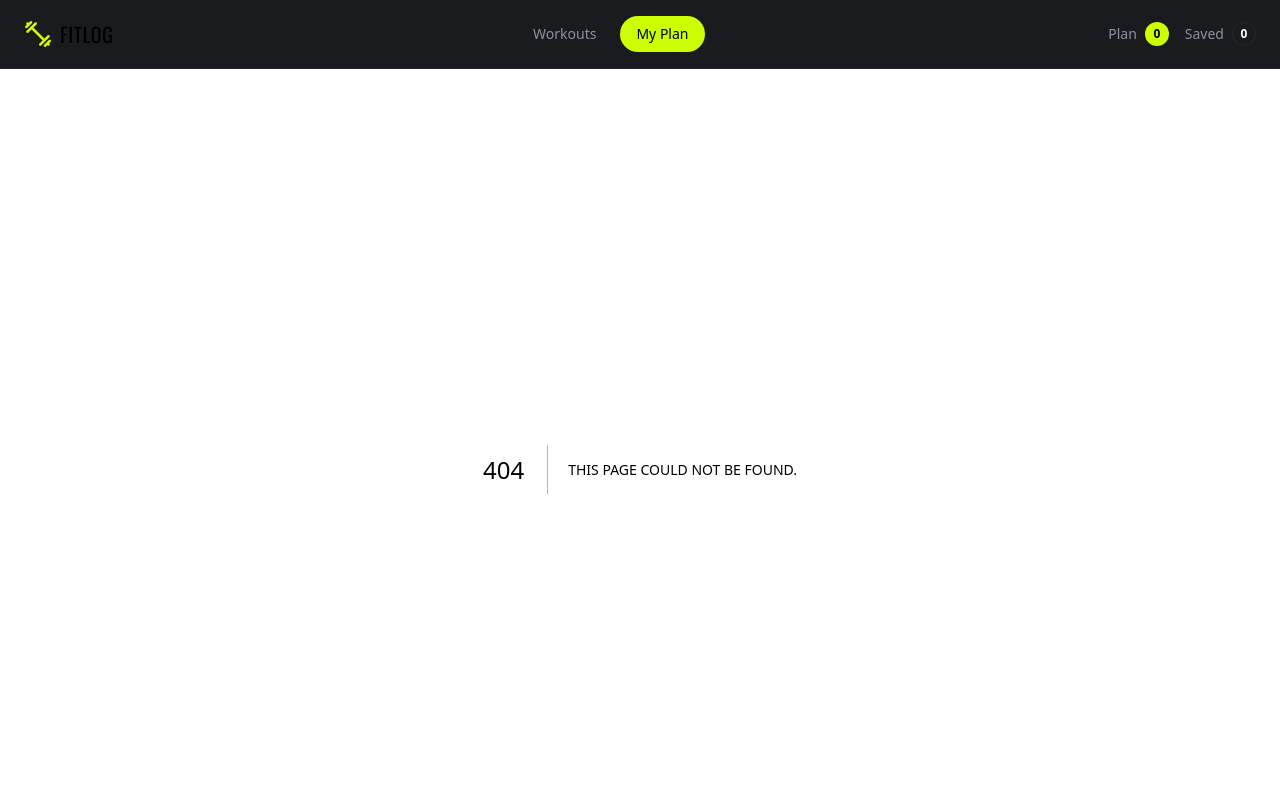
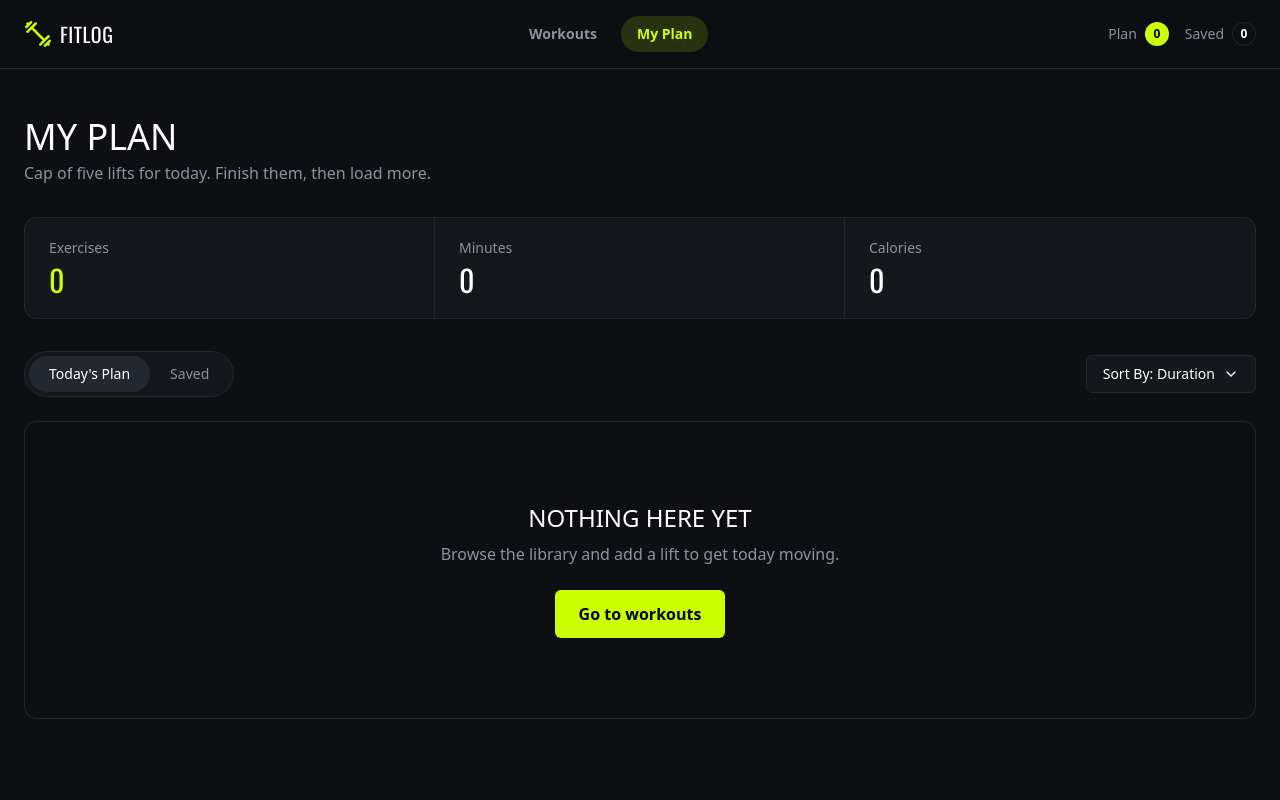
Before and after one commit to Bijoy34-CSE/Assignment-06, a Next.js app: page /my-plan in a window 1280 px wide. Before the commit this address had no page. Shown: the top 800 px of the page. Built offline with nearby package versions, Linux system fonts and the light colour scheme.

Commit message:
fix muscleGroups field name for category tags, sort workouts by id, and correct card image aspect ratio to match figma

```diff
--- /dev/null
+++ b/app/my-plan/page.js
@@ -0,0 +1,236 @@
+"use client";
+
+import { useState, useEffect, useMemo } from "react";
+import Link from "next/link";
+import Image from "next/image";
+import { Clock, Flame, Star, Check, X, ChevronDown } from "lucide-react";
+import { usePlan } from "@/context/PlanContext";
+
+const SORT_OPTIONS = [
+  { label: "Duration", key: "duration" },
+  { label: "Calories", key: "caloriesBurned" },
+  { label: "Rating", key: "rating" },
+];
+
+export default function MyPlanPage() {
+  const { plan, saved, removeFromPlan, removeFromSaved, markDone } = usePlan();
+
+  const [activeTab, setActiveTab] = useState("plan"); // "plan" | "saved"
+  const [sortKey, setSortKey] = useState("duration");
+  const [sortOpen, setSortOpen] = useState(false);
+  const [isLoading, setIsLoading] = useState(true);
+
+  useEffect(() => {
+    const timer = setTimeout(() => setIsLoading(false), 500);
+    return () => clearTimeout(timer);
+  }, []);
+
+  const currentList = activeTab === "plan" ? plan : saved;
+
+  const sortedList = useMemo(() => {
+    return [...currentList].sort((a, b) => b[sortKey] - a[sortKey]);
+  }, [currentList, sortKey]);
+
+   const metrics = useMemo(() => {
+    return currentList.reduce(
+      (acc, item) => ({
+        exercises: acc.exercises + 1,
+        minutes: acc.minutes + (item.duration || 0),
+        calories: acc.calories + (item.caloriesBurned || 0),
+      }),
+      { exercises: 0, minutes: 0, calories: 0 }
+    );
+  }, [currentList]);
+
+  return (
+    <main className="max-w-7xl mx-auto px-6 py-12">
+      <h1 className="font-display text-4xl mb-1">MY PLAN</h1>
+      <p className="text-muted mb-8">
+        Cap of five lifts for today. Finish them, then load more.
+      </p>
+
+      {/* Metrics summary */}
+      <div className="grid grid-cols-3 bg-card border border-line rounded-xl mb-8 overflow-hidden">
+        <Metric label="Exercises" value={metrics.exercises} accent />
+        <Metric label="Minutes" value={metrics.minutes} />
+        <Metric label="Calories" value={metrics.calories} />
+      </div>
+
+      {/* Tabs + Sort */}
+      <div className="flex items-center justify-between mb-6 flex-wrap gap-4">
+        <div className="flex bg-card border border-line rounded-full p-1">
+          <TabButton
+            active={activeTab === "plan"}
+            onClick={() => setActiveTab("plan")}
+          >
+            Today&apos;s Plan
+          </TabButton>
+          <TabButton
+            active={activeTab === "saved"}
+            onClick={() => setActiveTab("saved")}
+          >
+            Saved
+          </TabButton>
+        </div>
+
+        <div className="relative">
+          <button
+            onClick={() => setSortOpen(!sortOpen)}
+            className="flex items-center gap-2 bg-card border border-line rounded-md px-4 py-2 text-sm"
+          >
+            Sort By: {SORT_OPTIONS.find((o) => o.key === sortKey)?.label}
+            <ChevronDown size={16} />
+          </button>
+          {sortOpen && (
+            <div className="absolute right-0 mt-2 bg-card border border-line rounded-md overflow-hidden z-10 w-40">
+              {SORT_OPTIONS.map((opt) => (
+                <button
+                  key={opt.key}
+                  onClick={() => {
+                    setSortKey(opt.key);
+                    setSortOpen(false);
+                  }}
+                  className={`block w-full text-left px-4 py-2 text-sm hover:bg-bg ${
+                    sortKey === opt.key ? "text-accent" : "text-white"
+                  }`}
+                >
+                  {opt.label}
+                </button>
+              ))}
+            </div>
+          )}
+        </div>
+      </div>
+
+      {/* List */}
+      {isLoading ? (
+        <div className="text-center text-muted py-20">Loading workouts…</div>
+      ) : sortedList.length === 0 ? (
+        <EmptyState />
+      ) : (
+        <div className="space-y-4">
+          {sortedList.map((item) => (
+            <PlanCard
+              key={item.id}
+              item={item}
+              isPlanTab={activeTab === "plan"}
+              onRemove={() =>
+                activeTab === "plan"
+                  ? removeFromPlan(item.id)
+                  : removeFromSaved(item.id)
+              }
+              onMarkDone={() => markDone(item.id)}
+            />
+          ))}
+        </div>
+      )}
+    </main>
+  );
+}
+
+function Metric({ label, value, accent }) {
+  return (
+    <div className="px-6 py-5 border-r border-line last:border-r-0">
+      <p className="text-muted text-sm mb-1">{label}</p>
+      <p
+        className={`font-display text-3xl ${
+          accent ? "text-accent" : "text-white"
+        }`}
+      >
+        {value}
+      </p>
+    </div>
+  );
+}
+
+function TabButton({ active, onClick, children }) {
+  return (
+    <button
+      onClick={onClick}
+      className={`px-5 py-2 rounded-full text-sm font-medium transition-colors ${
+        active ? "bg-line text-white" : "text-muted"
+      }`}
+    >
+      {children}
+    </button>
+  );
+}
+
+function PlanCard({ item, isPlanTab, onRemove, onMarkDone }) {
+  return (
+    <div className="flex items-center gap-4 bg-card border border-line rounded-xl p-4">
+      <div className="relative w-20 h-20 rounded-lg overflow-hidden shrink-0">
+        <Image
+          src="/workout-thumb.png"
+          alt={item.name}
+          fill
+          className="object-cover"
+        />
+      </div>
+
+      <div className="flex-1 min-w-0">
+        <h3 className="font-display text-lg">{item.name}</h3>
+        <p className="text-muted text-sm mb-1">{item.equipment}</p>
+        <div className="flex items-center gap-4 text-sm text-muted">
+          <span className="flex items-center gap-1">
+            <Clock size={14} /> {item.duration} min
+          </span>
+          <span className="flex items-center gap-1">
+            <Flame size={14} /> {item.caloriesBurned} kcal
+          </span>
+          <span className="flex items-center gap-1">
+            <Star size={14} /> {item.rating}
+          </span>
+        </div>
+      </div>
+
+      <div className="flex items-center gap-2 shrink-0">
+        <Link
+          href={`/workouts/${item.id}`}
+          className="border border-line text-white text-sm font-medium px-4 py-2 rounded-md hover:border-accent transition-colors"
+        >
+          View Details
+        </Link>
+
+        {isPlanTab &&
+          (item.done ? (
+            <span className="flex items-center gap-1 bg-accent/20 text-accent text-sm font-medium px-4 py-2 rounded-md">
+              <Check size={16} /> Done
+            </span>
+          ) : (
+            <button
+              onClick={onMarkDone}
+              className="flex items-center gap-1 bg-accent text-black text-sm font-medium px-4 py-2 rounded-md hover:opacity-90"
+            >
+              <Check size={16} /> Mark as Done
+            </button>
+          ))}
+
+        <button
+          onClick={onRemove}
+          className="text-muted hover:text-white p-2"
+          aria-label="Remove"
+        >
+          <X size={18} />
+        </button>
+      </div>
+    </div>
+  );
+}
+
+function EmptyState() {
+  return (
+    <div className="text-center border border-line rounded-xl py-20">
+      <h3 className="font-display text-2xl mb-2">NOTHING HERE YET</h3>
+      <p className="text-muted mb-6">
+        Browse the library and add a lift to get today moving.
+      </p>
+      <Link
+        href="/"
+        className="inline-block bg-accent text-black font-bold px-6 py-3 rounded-md hover:opacity-90 transition-opacity"
+      >
+        Go to workouts
+      </Link>
+    </div>
+  );
+}
--- a/app/page.js
+++ b/app/page.js
@@ -3,19 +3,20 @@ import WorkoutCard from "@/components/WorkoutCard";
 import { getAllWorkouts } from "@/lib/api";
 
 export default async function Home() {
-  const workouts = await getAllWorkouts();
+  const rawWorkouts = await getAllWorkouts();
+  const workouts = [...rawWorkouts].sort((a, b) => a.id - b.id);
 
   return (
     <main>
       <Hero />
 
-      <section id="library" className="max-w-7xl mx-auto px-6 pb-16">
-        <h2 className="font-display text-3xl mb-1">THE LIBRARY</h2>
+      <section id="library" className="max-w-7xl mx-auto px-6 pt-14 pb-16">
+        <h2 className="font-display font-bold text-3xl mb-1">THE LIBRARY</h2>
         <p className="text-muted mb-8">
           Twelve lifts covering every major muscle group.
         </p>
 
-        <div className="grid grid-cols-1 sm:grid-cols-2 lg:grid-cols-3 gap-6">
+        <div className="grid grid-cols-1 sm:grid-cols-2 lg:grid-cols-3 gap-5">
           {workouts.map((workout) => (
             <WorkoutCard key={workout.id} workout={workout} />
           ))}
--- a/app/workouts/[id]/page.js
+++ b/app/workouts/[id]/page.js
@@ -14,19 +14,20 @@ export default async function WorkoutDetailPage({ params }) {
           src="/workout-detail.png"
           alt={workout.name}
           fill
+          sizes="(max-width: 768px) 100vw, 50vw"
           className="object-cover"
         />
       </div>
 
       {/* Right: details */}
       <div>
-        <h1 className="font-display text-3xl md:text-4xl mb-3">
+        <h1 className="font-display font-bold text-3xl md:text-4xl mb-3">
           {workout.name}
         </h1>
         <p className="text-muted mb-4">{workout.description}</p>
 
         <div className="flex gap-2 mb-6">
-          {workout.tags?.map((tag) => (
+          {workout.muscleGroups?.map((tag) => (
             <span
               key={tag}
               className="bg-accent text-black text-xs font-bold px-3 py-1 rounded-full uppercase"
@@ -36,7 +37,6 @@ export default async function WorkoutDetailPage({ params }) {
           ))}
         </div>
 
-        {/* Key specs table */}
         <div className="bg-card border border-line rounded-xl overflow-hidden mb-8">
           <SpecRow label="Equipment" value={workout.equipment} />
           <SpecRow label="Difficulty" value={workout.difficulty} />
@@ -47,8 +47,7 @@ export default async function WorkoutDetailPage({ params }) {
           <SpecRow label="Rating" value={workout.rating} last />
         </div>
 
-        {/* Instructions */}
-        <h2 className="font-display text-xl mb-3">Instructions</h2>
+        <h2 className="font-display font-bold text-xl mb-3">Instructions</h2>
         <ol className="space-y-2 text-muted list-decimal list-inside mb-4">
           {workout.instructions?.map((step, i) => (
             <li key={i}>{step}</li>
--- a/components/Hero.js
+++ b/components/Hero.js
@@ -3,12 +3,13 @@ import { Dumbbell } from "lucide-react";
 
 export default function Hero() {
   return (
-    <section className="max-w-7xl mx-auto px-6 pt-12 pb-16 grid md:grid-cols-2 gap-8 items-center">
+    <section className="max-w-7xl mx-auto px-6 pt-10">
+      <div className="bg-card border border-line rounded-2xl grid md:grid-cols-2 gap-8 items-center p-8 md:p-12">
         <div>
           <p className="text-accent text-sm font-bold tracking-widest mb-3">
             WORKOUT LIBRARY
           </p>
-        <h1 className="font-display text-4xl md:text-5xl leading-tight mb-4">
+          <h1 className="font-display font-bold text-3xl md:text-4xl leading-tight mb-4">
             TRAIN WITH INTENT. LOG EVERY SET.
           </h1>
           <p className="text-muted mb-6">
@@ -16,21 +17,23 @@ export default function Hero() {
             into today&apos;s plan, and watch the week&apos;s work add up.
           </p>
 
-       <a href="#library"
+          <a  href="#library"
             className="inline-flex items-center gap-2 bg-accent text-black font-bold px-6 py-3 rounded-md hover:opacity-90 transition-opacity"
           >
-          <Dumbbell size={18} />
+
             BROWSE WORKOUTS
           </a>
         </div>
 
-      <div className="relative w-full h-72 md:h-96">
+        <div className="relative w-full h-56 md:h-72">
           <Image
   src="/banner.png"
   alt="FitLog banner"
   fill
+  sizes="(max-width: 768px) 100vw, 50vw"
   className="object-contain"
 />
+        </div>
       </div>
     </section>
   );
--- a/components/Navbar.js
+++ b/components/Navbar.js
@@ -31,9 +31,8 @@ export default function Navbar() {
                             <Link
                                 key={link.href}
                                 href={link.href}
-                className={`px-4 py-2 rounded-full text-sm font-medium transition-colors ${
-                  isActive
-                    ? "bg-accent text-black"
+                                className={`px-4 py-2 rounded-full text-sm font-bold transition-colors ${isActive
+                                        ? "bg-accent/15 text-accent"
                                         : "text-muted hover:text-white"
                                     }`}
                             >
--- a/components/WorkoutCard.js
+++ b/components/WorkoutCard.js
@@ -8,18 +8,19 @@ export default function WorkoutCard({ workout }) {
       href={`/workouts/${workout.id}`}
       className="block bg-card border border-line rounded-xl overflow-hidden hover:border-accent transition-colors"
     >
-      <div className="relative w-full h-56">
+      <div className="relative w-full aspect-[393/192]">
         <Image
           src="/workout-thumb.png"
           alt={workout.name}
           fill
+          sizes="(max-width: 768px) 100vw, (max-width: 1024px) 50vw, 33vw"
           className="object-cover"
         />
       </div>
 
       <div className="p-4">
         <div className="flex gap-2 mb-3">
-          {workout.tags?.map((tag) => (
+          {workout.muscleGroups?.map((tag) => (
             <span
               key={tag}
               className="bg-accent text-black text-xs font-bold px-3 py-1 rounded-full uppercase"
@@ -29,7 +30,7 @@ export default function WorkoutCard({ workout }) {
           ))}
         </div>
 
-        <h3 className="font-display text-lg mb-1">{workout.name}</h3>
+        <h3 className="font-display font-bold text-lg mb-1">{workout.name}</h3>
         <p className="text-muted text-sm mb-3">{workout.equipment}</p>
 
         <div className="flex items-center gap-4 text-sm text-muted border-t border-line pt-3">
```
Lines whose indentation alone changed are shown as unchanged.
